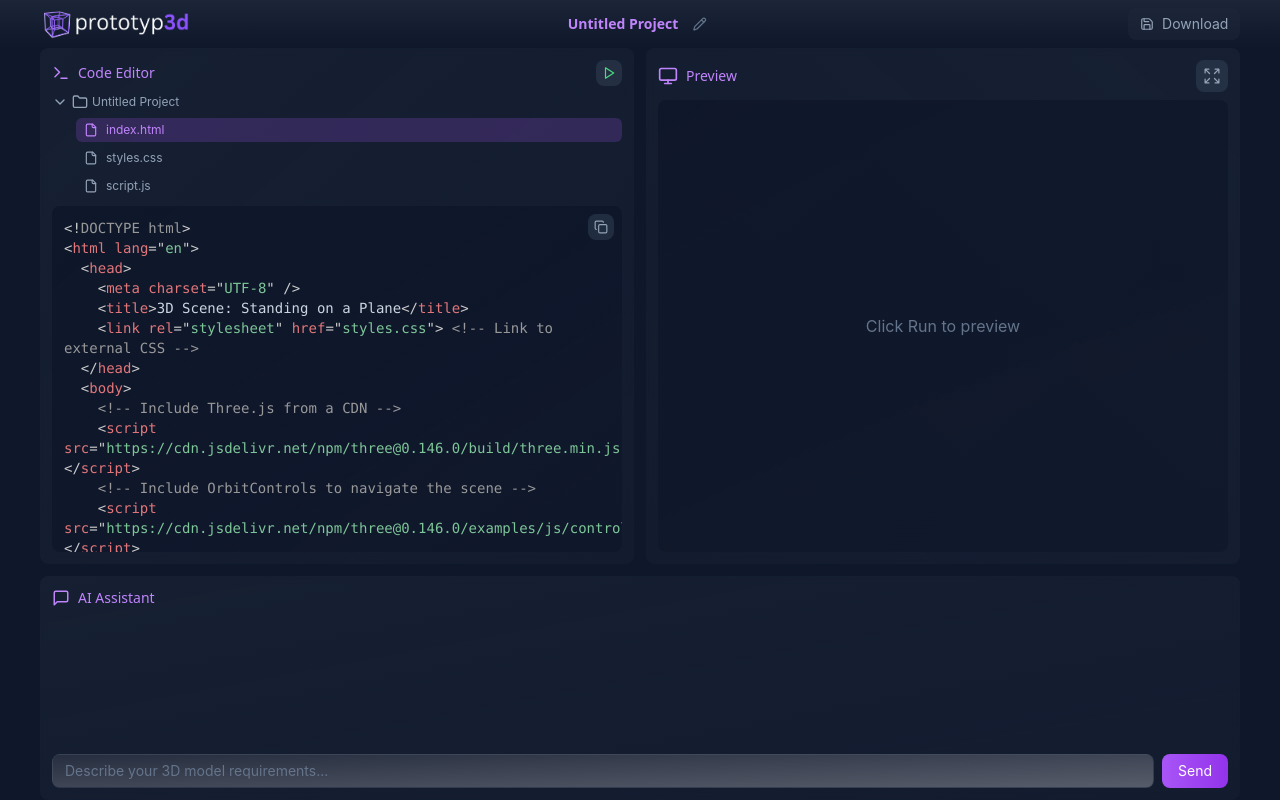
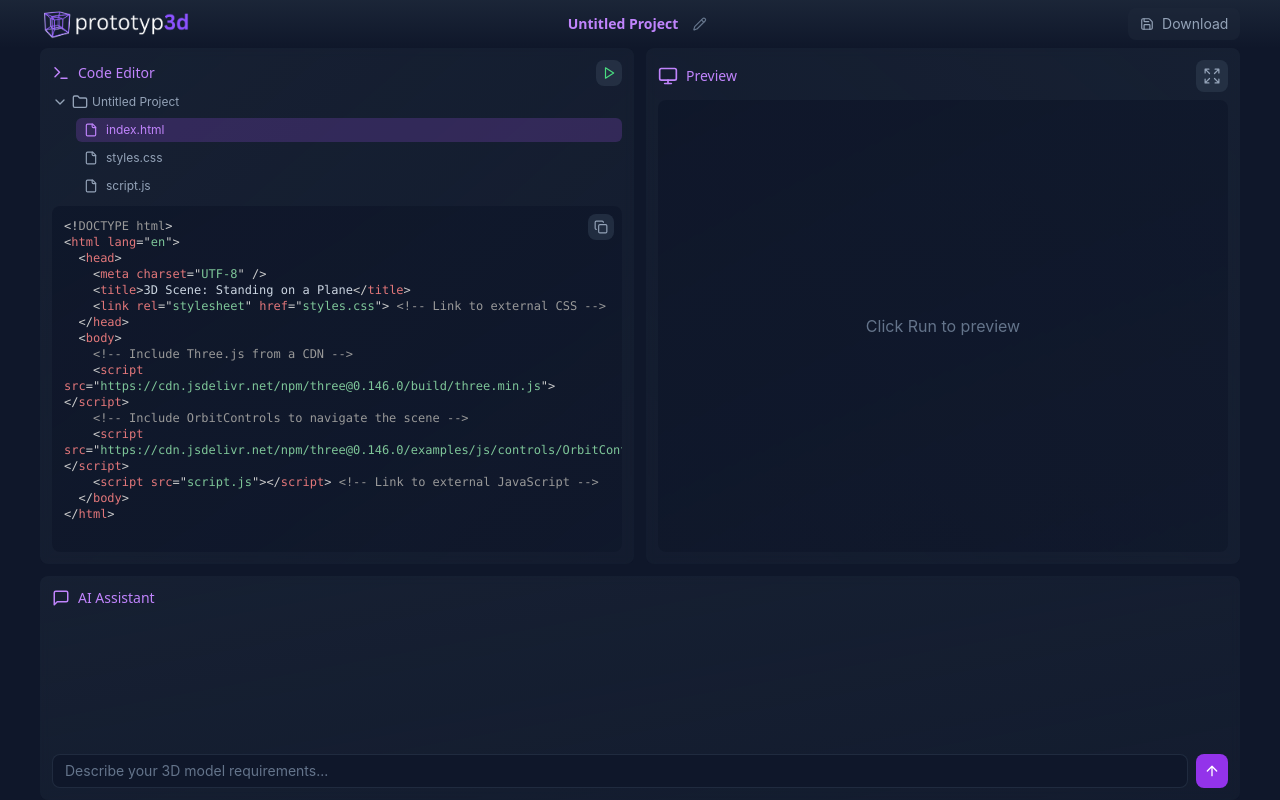
Before and after one commit to miyaliu627/prototyp3d, a Next.js app in the folder frontend/: page / in a window 1280 px wide. Built offline with nearby package versions, Linux system fonts and the light colour scheme.

Commit message:
fixed textbox

```diff
--- a/frontend/components/Chat.jsx
+++ b/frontend/components/Chat.jsx
@@ -1,5 +1,5 @@
 import React, { useState, useRef } from 'react';
-import { MessageSquare, Database, Loader2 } from 'lucide-react';
+import { MessageSquare, Database, Loader2, ArrowUp } from 'lucide-react';
 
 const Chat = ({ projectName }) => {
   const [chatMessages, setChatMessages] = useState([]);
@@ -7,30 +7,6 @@ const Chat = ({ projectName }) => {
   const [isLoading, setIsLoading] = useState(false);
   const [hasCreatedPrototype, setHasCreatedPrototype] = useState(false);
   const chatContainerRef = useRef(null);
-
-  const DataDisplay = ({ data, title }) => {
-    if (!data) return null;
-    return (
-      <div className="bg-slate-800/50 border border-slate-700/50 rounded-lg mb-2">
-        <div className="p-3">
-          <div className="flex items-center gap-2 mb-2">
-            <Database size={14} className="text-purple-400" />
-            <h3 className="text-sm font-medium text-white">{title}</h3>
-          </div>
-          <div className="space-y-1">
-            {Object.entries(data).map(([key, value]) => (
-              <div key={key} className="text-xs">
-                <span className="text-slate-400">{key}:</span>
-                <span className="text-white ml-2">
-                  {Array.isArray(value) ? value.join(', ') : value}
-                </span>
-              </div>
-            ))}
-          </div>
-        </div>
-      </div>
-    );
-  };
 
   const handleSendMessage = async () => {
     if (!inputMessage.trim()) return;
@@ -126,18 +102,6 @@ const Chat = ({ projectName }) => {
             }`}>
               <p className="text-white text-sm">{message.content}</p>
             </div>
-            {message.ticketData && (
-              <>
-                <DataDisplay
-                  data={message.ticketData.initial}
-                  title="Initial Ticket Data"
-                />
-                <DataDisplay
-                  data={message.ticketData.final}
-                  title="Final Ticket Data"
-                />
-              </>
-            )}
           </div>
         ))}
       </div>
@@ -149,20 +113,18 @@ const Chat = ({ projectName }) => {
           onChange={(e) => setInputMessage(e.target.value)}
           onKeyPress={(e) => e.key === 'Enter' && !isLoading && handleSendMessage()}
           placeholder="Describe your 3D model requirements..."
-          className="flex-1 bg-gradient-to-br from-slate-900/90 to-slate-900/70 border border-slate-700/50 rounded-lg px-3 py-1.5 text-white text-sm placeholder-slate-500 focus:outline-none focus:ring-1 focus:ring-purple-500/50"
+          className="flex-1 bg-slate-900 border border-slate-700/50 rounded-lg px-3 py-1.5 text-white text-sm placeholder-slate-500 focus:outline-none focus:ring-1 focus:ring-purple-500/50"
         />
+
         <button
           onClick={handleSendMessage}
           disabled={isLoading}
-          className="px-4 py-1.5 rounded-lg bg-gradient-to-r from-purple-500 to-purple-600 text-white hover:from-purple-600 hover:to-purple-700 transition text-sm disabled:opacity-50 disabled:cursor-not-allowed flex items-center gap-2"
+          className="p-2 rounded-lg bg-purple-600 hover:bg-purple-700 transition disabled:opacity-50 disabled:cursor-not-allowed flex items-center justify-center"
         >
           {isLoading ? (
-            <>
-              <Loader2 size={14} className="animate-spin" />
-              Processing...
-            </>
+            <Loader2 size={16} className="animate-spin text-white" />
           ) : (
-            'Send'
+            <ArrowUp size={16} className="text-white" />
           )}
         </button>
       </div>
--- a/frontend/components/CodeEditor.jsx
+++ b/frontend/components/CodeEditor.jsx
@@ -80,10 +80,9 @@ export default function CodeEditor({
 
         </div>
 
-        {/* Save notifications */}
         {lastSaved && (
           <div className="absolute left-1/2 -translate-x-1/2 px-3 py-1 bg-slate-700/50 text-slate-300 text-xs rounded-full transition-opacity">
-            {showAutoSave ? 'Auto-saved to instance' : 'Saved to instance'}
+            {showAutoSave ? 'Auto-saved to remote instance' : 'Saved to remote instance'}
           </div>
         )}
 
@@ -121,14 +120,15 @@ export default function CodeEditor({
             onChange={(e) => setFiles({ ...files, [currentFile]: e.target.value })}
             onKeyDown={handleKeyDown}
             onScroll={handleScroll}
-            className="absolute inset-0 w-full h-full bg-transparent font-mono text-sm text-transparent caret-white p-3 resize-none overflow-auto outline-none whitespace-pre-wrap"
+            className="absolute inset-0 w-full h-full bg-transparent font-mono text-xs text-transparent caret-white p-3 resize-none overflow-auto outline-none whitespace-pre-wrap"
             spellCheck="false"
           />
           <pre
             ref={preRef}
-            className="absolute inset-0 w-full h-full pointer-events-none bg-gradient-to-br from-slate-900/90 to-slate-900/75 rounded-lg p-3 font-mono text-sm text-slate-300 overflow-auto whitespace-pre-wrap"
+            className="absolute inset-0 w-full h-full pointer-events-none bg-gradient-to-br from-slate-900/90 to-slate-900/75 rounded-lg p-3 font-mono text-xs text-slate-300 overflow-auto whitespace-pre-wrap"
             dangerouslySetInnerHTML={{ __html: highlightedContent }}
           />
+
         </div>
       </div>
     </div>
--- a/frontend/components/Header.jsx
+++ b/frontend/components/Header.jsx
@@ -1,3 +1,4 @@
+// app/Header.jsx
 'use client';
 import React, { useState } from 'react';
 import Image from 'next/image';
@@ -39,9 +40,10 @@ export default function Header({ onDownload, projectName, setProjectName }) {
                 onChange={(e) => setTempName(e.target.value)}
                 onKeyDown={handleKeyDown}
                 placeholder="Project name (optional)..."
-                className="w-64 bg-gradient-to-br from-slate-900/90 to-slate-900/70 border border-slate-700/50 rounded-lg px-3 py-1.5 text-white text-sm placeholder-slate-500 focus:outline-none focus:ring-1 focus:ring-purple-500/50"
+                className="w-64 bg-slate-800 border border-slate-600 rounded-lg px-4 py-2 text-white text-sm placeholder-slate-400 focus:outline-none focus:ring-2 focus:ring-purple-500"
                 autoFocus
               />
+
             </form>
           ) : (
             <div className="flex items-center gap-2">
```
